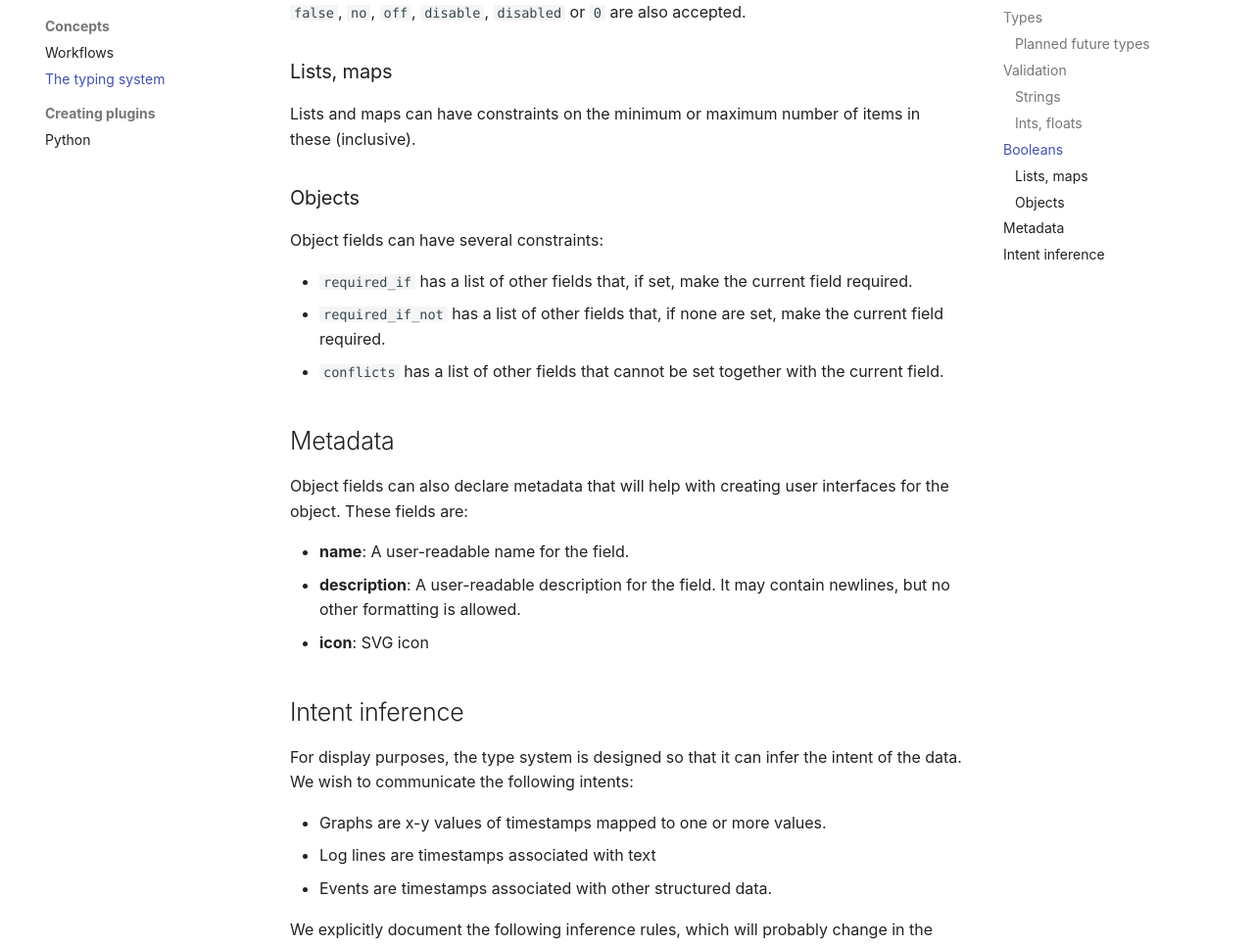
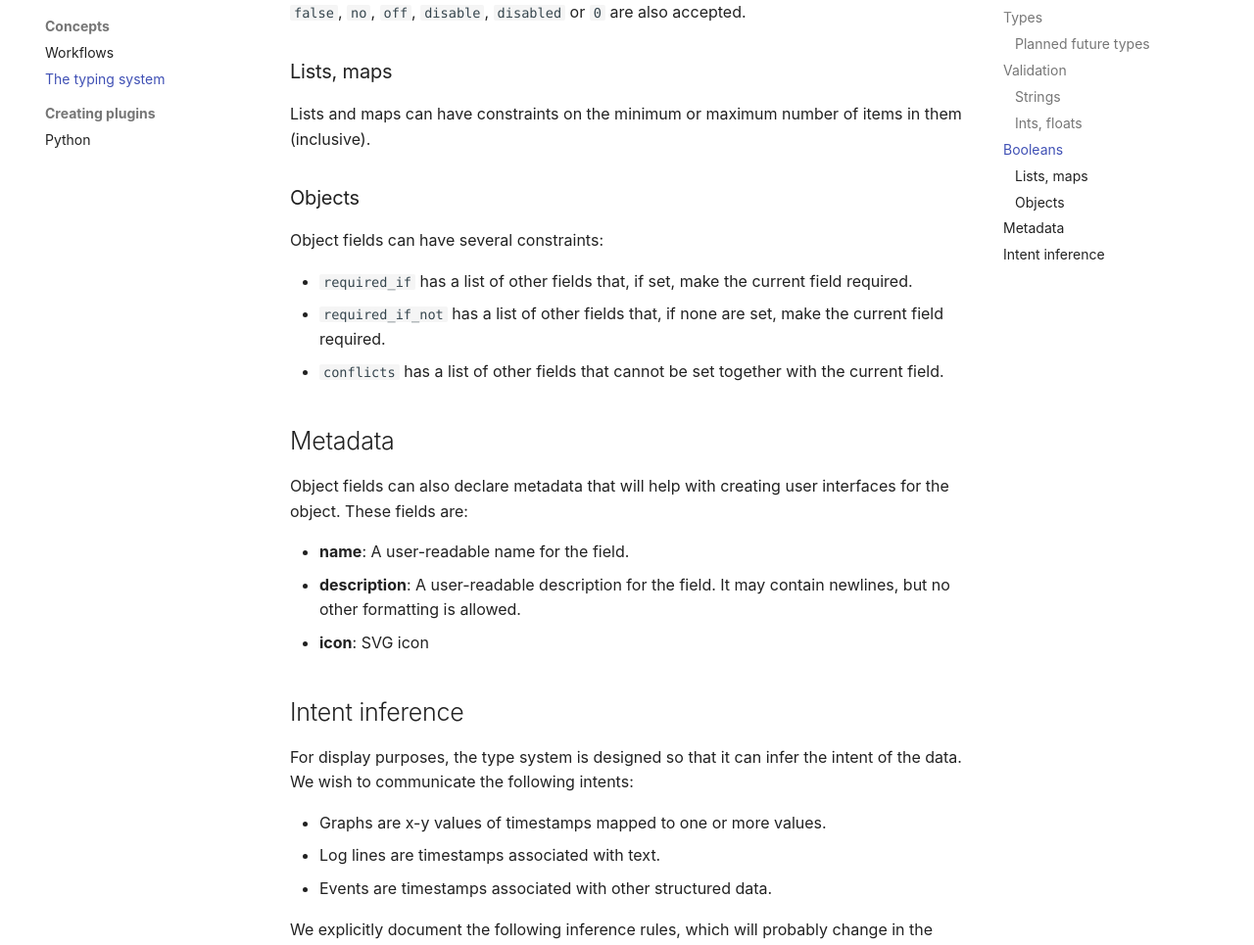
Before and after one commit to arcalot/arcalot.github.io, an MkDocs documentation site: the page built from docs/arcaflow/concepts/typing.md, in a window 1280 px wide and 1400 px high, scrolled down 1908 px. Shown: the part 154-1119 px from the top of the window at 98% size. Built offline with MkDocs 1.6.1 and Material for MkDocs 9.7.7, drawn with Linux system fonts in a browser that asks for light colours; comment, search, counter and statistics services are not loaded; some of the changed text lies outside the part shown.

Commit message:
Update typing.md
Signed-off-by: Sanja Bonic <86982064+sanjacodes@users.noreply.github.com>

```diff
--- a/docs/arcaflow/concepts/typing.md
+++ b/docs/arcaflow/concepts/typing.md
@@ -48,7 +48,7 @@ Boolean types can take a value of either `true` or `false`, but when unserializi
 
 ### Lists, maps
 
-Lists and maps can have constraints on the minimum or maximum number of items in these (inclusive).
+Lists and maps can have constraints on the minimum or maximum number of items in them (inclusive).
 
 ### Objects
 
@@ -71,7 +71,7 @@ Object fields can also declare metadata that will help with creating user interf
 For display purposes, the type system is designed so that it can infer the intent of the data. We wish to communicate the following intents:
 
 - Graphs are x-y values of timestamps mapped to one or more values.
-- Log lines are timestamps associated with text
+- Log lines are timestamps associated with text.
 - Events are timestamps associated with other structured data.
 
 We explicitly document the following inference rules, which will probably change in the future.
```
Also changed, not shown: other parts of docs/arcaflow/concepts/typing.md (+1 -1 lines).
